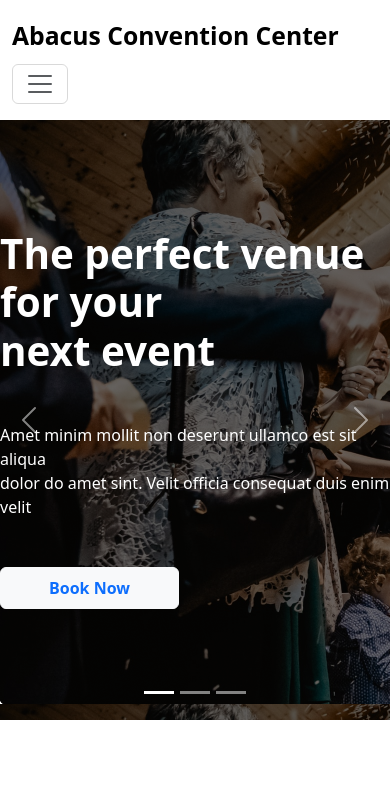
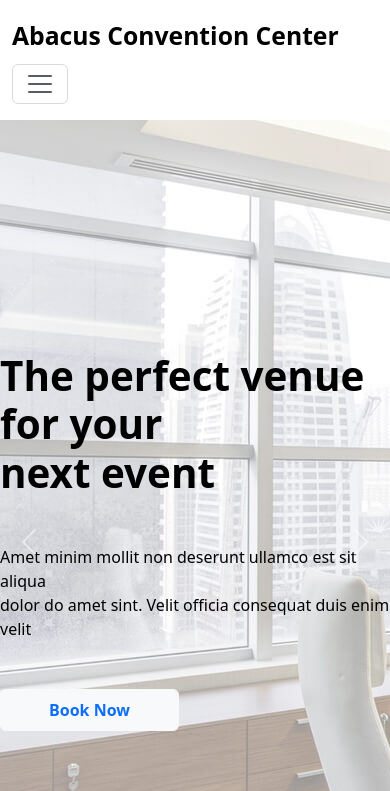
Before and after one commit to saifulaija/convention-center-website, a plain HTML site: page index.html in a window 390 px wide. Shown: the top 791 px of the page. Drawn offline with Linux system fonts and the light colour scheme.

Commit message:
responsive

```diff
--- a/index.html
+++ b/index.html
@@ -55,7 +55,19 @@
               <div class="carousel-inner">
                 <div class="carousel-item active">
 
-                  <div class="banner__image img-fluid text-white d-flex justify-content-center align-items-center ">
+                  <div class="banner__image__one img-fluid text-white d-flex justify-content-center align-items-center ">
+                    <div class="text-black">
+                      <h1 class="display-2 fw-bold">The perfect venue for your <br> next event</h1>
+                      <p class="my-5">Amet minim mollit non deserunt ullamco est sit aliqua <br> dolor do amet sint. Velit officia consequat duis enim velit </p>
+                      <button class="btn btn-light py-2 px-5"><span class="text-primary fw-bold">Book Now</span></button>
+                    </div>
+
+
+                  </div>
+                </div>
+                <div class="carousel-item  ">
+
+                  <div class="banner__image__two img-fluid text-white d-flex justify-content-center align-items-center ">
                     <div>
                       <h1 class="display-2 fw-bold">The perfect venue for your <br> next event</h1>
                       <p class="my-5">Amet minim mollit non deserunt ullamco est sit aliqua <br> dolor do amet sint. Velit officia consequat duis enim velit </p>
@@ -65,21 +77,9 @@
 
                   </div>
                 </div>
-                <div class="carousel-item active ">
+                <div class="carousel-item ">
 
-                  <div class="banner__image img-fluid text-white d-flex justify-content-center align-items-center ">
-                    <div>
-                      <h1 class="display-2 fw-bold">The perfect venue for your <br> next event</h1>
-                      <p class="my-5">Amet minim mollit non deserunt ullamco est sit aliqua <br> dolor do amet sint. Velit officia consequat duis enim velit </p>
-                      <button class="btn btn-light py-2 px-5"><span class="text-primary fw-bold">Book Now</span></button>
-                    </div>
-
-
-                  </div>
-                </div>
-                <div class="carousel-item active">
-
-                  <div class="banner__image img-fluid text-white d-flex justify-content-center align-items-center ">
+                  <div class="banner__image__three img-fluid text-white d-flex justify-content-center align-items-center ">
                     <div>
                       <h1 class="display-2 fw-bold">The perfect venue for your <br> next event</h1>
                       <p class="my-5 fw-light">Amet minim mollit non deserunt ullamco est sit aliqua <br> dolor do amet sint. Velit officia consequat duis enim velit </p>
--- a/styles/style.css
+++ b/styles/style.css
@@ -1,10 +1,20 @@
-.banner__image{
-    background-image: url("../images/banner.png");
-   height: 600px;
+.banner__image__one{
+    background-image: url("../images/5.jpg");
+   height: 100vh;
    width: auto;
+}
+.banner__image__two{
+    background-image: url("../images/3.jpg");
+   height: 100vh;
+   width: auto;
+   background-repeat: no-repeat;
+}
+.banner__image__three{
+    background-image: url("../images/5.jpg");
+   height: 100vh;
+   width: auto;
+}
 
-
-}
 
 .banton{
     margin-left: 200px;
```
